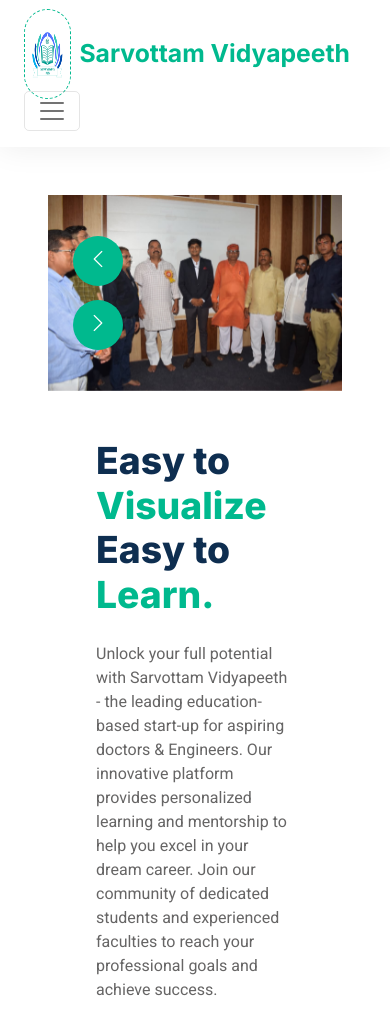
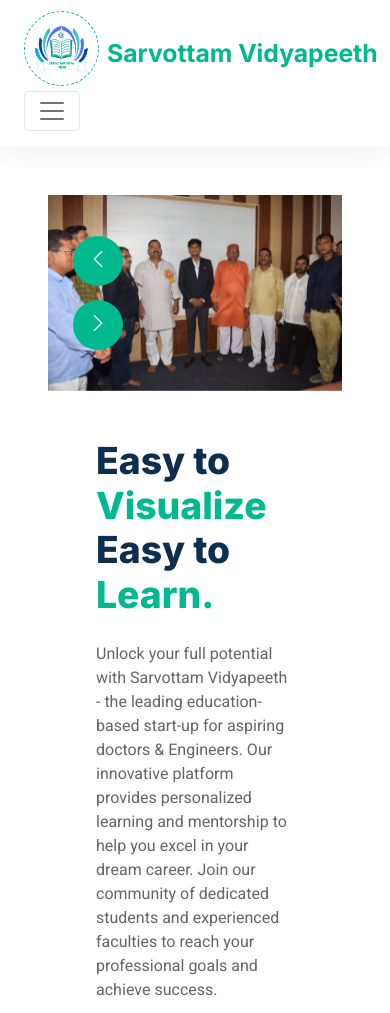
Before and after one commit to hubsMIT1/sarvottamvidyapeeth, a plain HTML site: page index.html in a window 390 px wide. Shown: the top 1013 px of the page. Drawn offline with nearby package versions, Linux system fonts and the light colour scheme.

Commit message:
Update style.css

```diff
--- a/css/style.css
+++ b/css/style.css
@@ -1,7 +1,5 @@
 
-html, body {
-    overflow-x: hidden;
-}
+
 
 
 :root {
@@ -165,6 +163,22 @@ html, body {
     }
 }
 
+@media (max-width: 768px) {
+
+
+    .navbar-brand .icon {
+        margin-bottom: 11px; /* Add some margin between icon and text */
+        width: 75px;
+        height: 75px;
+    }
+
+
+
+
+
+}
+
+
 
 /*** Header ***/
 @media (min-width: 992px) {
@@ -172,6 +186,9 @@ html, body {
         margin-top: -120px;
     }
 }
+
+
+
 
 .header-carousel .owl-nav {
     position: absolute;
```
